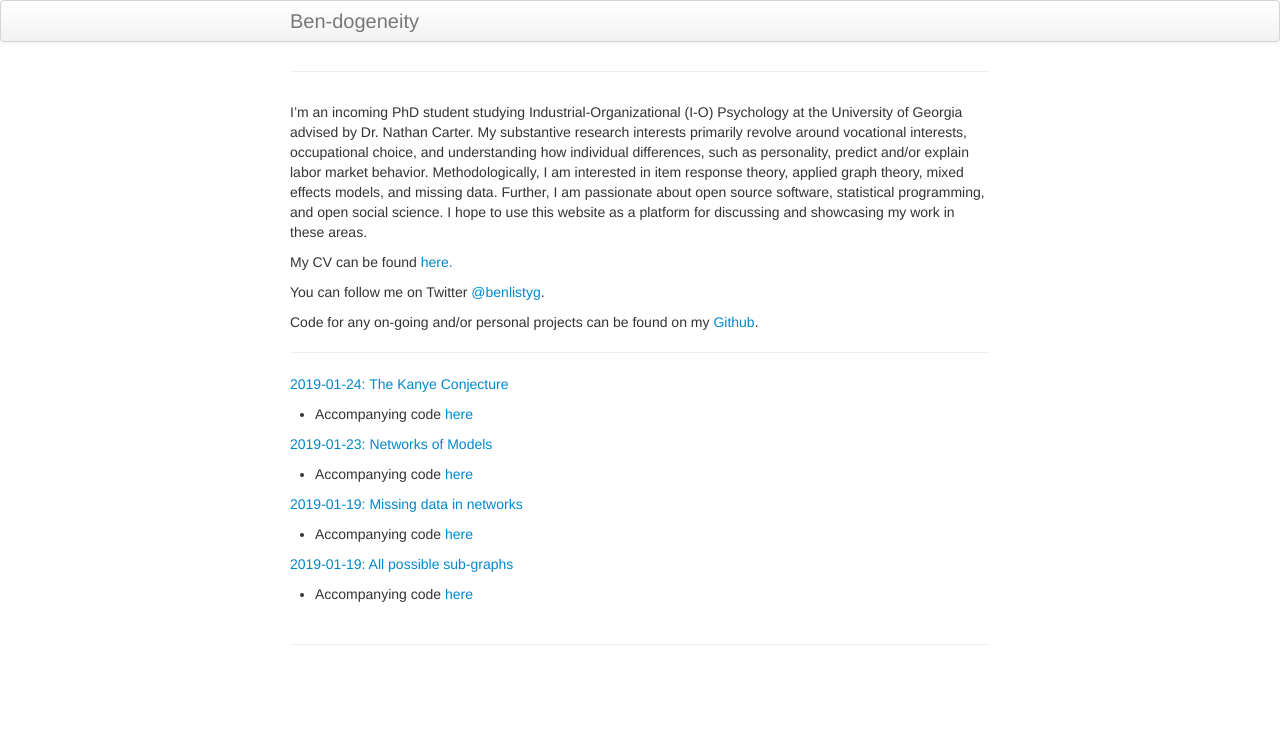
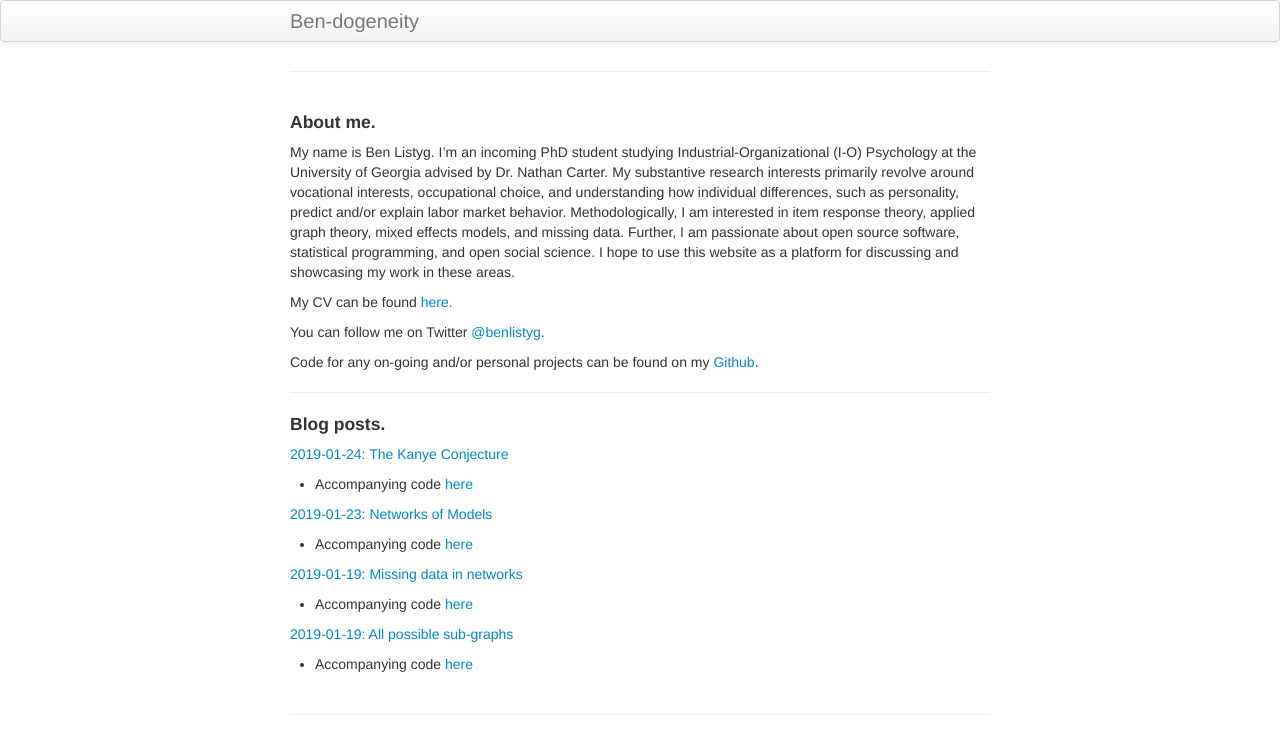
Before and after one commit to BListyg/blistyg.github.io, a Jekyll site: the page built from index.md, in a window 1280 px wide. Shown: the top 754 px of the page. Built offline with Jekyll 4.4.1, drawn with Linux system fonts in a browser that asks for light colours.

Commit message:
Update index.md

```diff
--- a/index.md
+++ b/index.md
@@ -2,7 +2,9 @@
 layout: page
 ---
 
-I’m an incoming PhD student studying Industrial-Organizational (I-O) Psychology at the University of Georgia advised by Dr. Nathan Carter. My substantive research interests primarily revolve around vocational interests, occupational choice, and understanding how individual differences, such as personality, predict and/or explain labor market behavior. Methodologically, I am interested in item response theory, applied graph theory, mixed effects models, and missing data. Further, I am passionate about open source software, statistical programming, and open social science. I hope to use this website as a platform for discussing and showcasing my work in these areas.
+#### About me.
+
+My name is Ben Listyg. I’m an incoming PhD student studying Industrial-Organizational (I-O) Psychology at the University of Georgia advised by Dr. Nathan Carter. My substantive research interests primarily revolve around vocational interests, occupational choice, and understanding how individual differences, such as personality, predict and/or explain labor market behavior. Methodologically, I am interested in item response theory, applied graph theory, mixed effects models, and missing data. Further, I am passionate about open source software, statistical programming, and open social science. I hope to use this website as a platform for discussing and showcasing my work in these areas.
 
 My CV can be found [here.](CV WEBSITE HERE)
 
@@ -12,7 +14,7 @@ Code for any on-going and/or personal projects can be found on my [Github](https
 
 ___
 
-
+#### Blog posts.
 
 [2019-01-24: The Kanye Conjecture](http://rpubs.com/blistyg/thekanyeconjecture)
 
```
